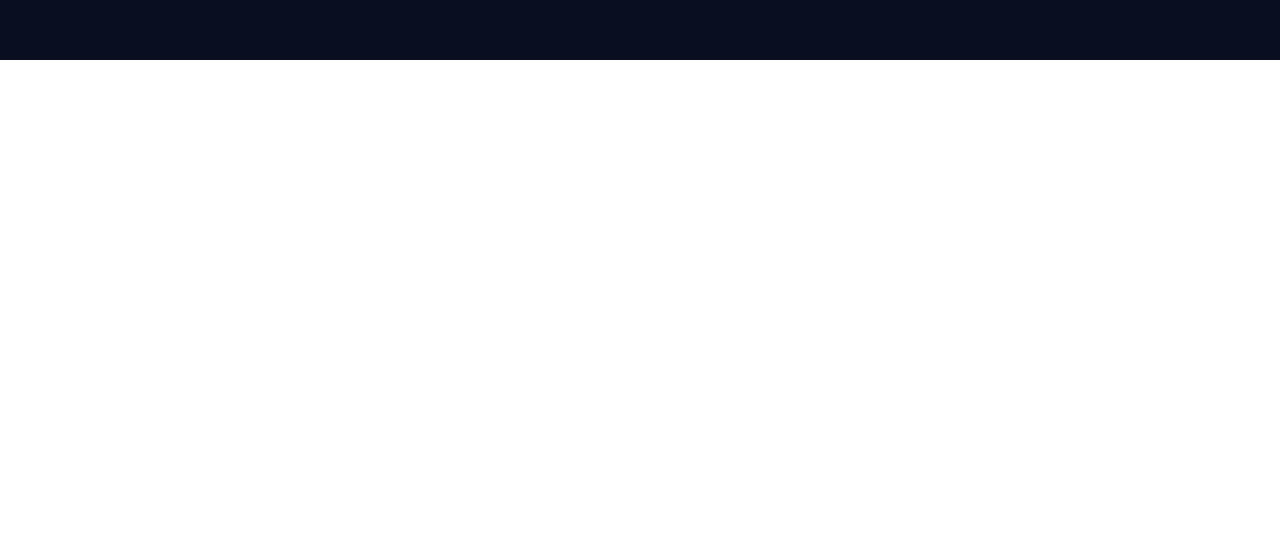
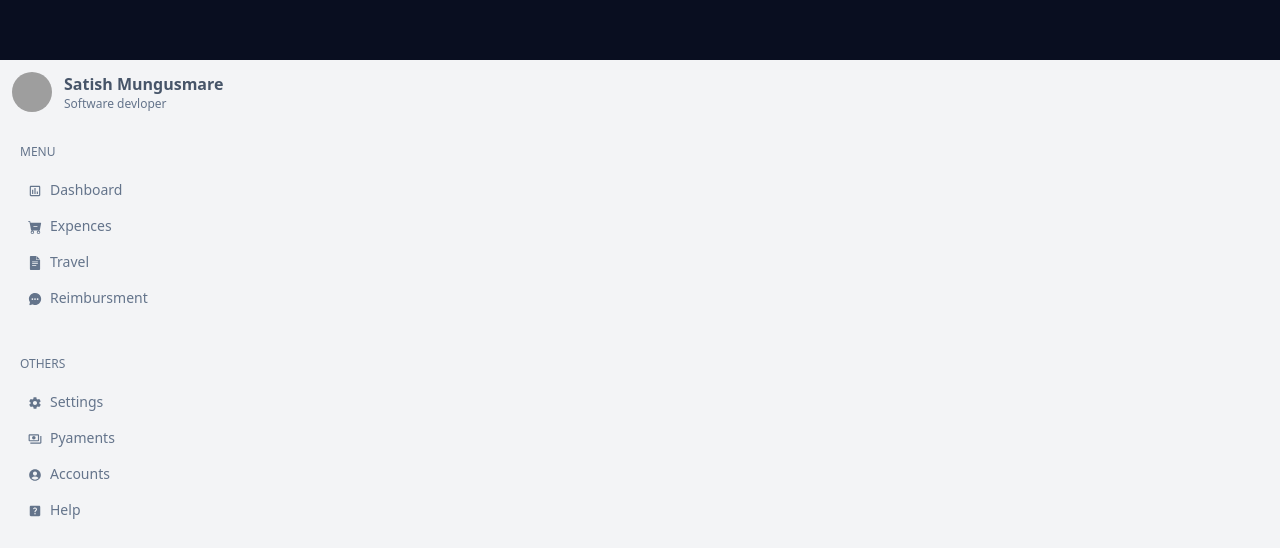
Before and after one commit to pratikdeshmukh2004/money, a Next.js app: page / in a window 1280 px wide. Shown: the part 765-1313 px from the top of the page. Before the commit the page ends 825 px from the top, so only its background shows below. Built offline with nearby package versions, Linux system fonts and the light colour scheme; grey boxes are pictures that could not be loaded.

Commit message:
added dashboard menu

```diff
--- /dev/null
+++ b/components/Dashboard.js
@@ -0,0 +1,80 @@
+import React from 'react'
+
+import { BsCartDashFill } from "react-icons/bs";
+import { SiGoogledocs } from "react-icons/si";
+import { IoChatbubbleEllipses } from "react-icons/io5";
+import { MdOutlineInsertChart } from "react-icons/md";
+import { IoMdSettings } from "react-icons/io";
+import { MdOutlinePayments } from "react-icons/md";
+import { MdAccountCircle } from "react-icons/md";
+import { MdHelpCenter } from "react-icons/md";
+
+const Dashboards = () => {
+  return (
+    <>
+      {/* Profile */}
+      <div className="p-3 font-normal bg-gray-100 flex">
+        <img
+          src="satish.mungusmare.jpeg"
+          alt=""
+          className=" h-10 w-10 rounded-full"
+        />
+        <div className="ms-3">
+          <p className="font-semibold text-slate-600">Satish Mungusmare</p>
+          <p className="text-xs text-slate-500">Software devloper</p>
+        </div>
+      </div>
+
+      {/* Menu */}
+      <div className="p-5 font-normal bg-gray-100 ">
+        <p className="pb-3 text-xs  text-slate-500">MENU</p>
+        <ul className="inline-flex flex-col">
+          <li className="p-2  pr-20 text-sm text-slate-500 truncate hover:rounded-3xl hover:bg-white inline-flex">
+            <MdOutlineInsertChart className="mt-1 me-2" />
+            Dashboard
+          </li>
+          <li className="p-2  pr-20 text-sm text-slate-500 truncate hover:rounded-3xl hover:bg-white inline-flex">
+            <BsCartDashFill className="mt-1 me-2" />
+            Expences
+          </li>
+          <li className="p-2  pr-20 text-sm text-slate-500 truncate hover:rounded-3xl hover:bg-white inline-flex">
+            <SiGoogledocs className="mt-1 me-2" />
+            Travel
+          </li>
+          <li className="p-2  pr-20 text-sm text-slate-500 truncate hover:rounded-3xl hover:bg-white inline-flex">
+            <IoChatbubbleEllipses className="mt-1 me-2" />
+            Reimbursment
+          </li>
+        </ul>
+      </div>
+
+      {/* Others */}
+
+      <div className="p-5 bg-gray-100">
+        <p className="pb-3 text-xs font-medium  text-slate-500">OTHERS</p>
+        <ul className="inline-flex flex-col">
+          <li className="p-2  pr-20 text-sm text-slate-500 truncate hover:rounded-3xl hover:bg-white inline-flex">
+            <IoMdSettings className="mt-1 me-2" />
+            Settings
+          </li>
+          <li className="p-2  pr-20 text-sm text-slate-500 truncate hover:rounded-3xl hover:bg-white inline-flex">
+            {" "}
+            <MdOutlinePayments className="mt-1 me-2" />
+            Pyaments
+          </li>
+          <li className="p-2  pr-20 text-sm text-slate-500 truncate hover:rounded-3xl hover:bg-white inline-flex">
+            {" "}
+            <MdAccountCircle className="mt-1 me-2" />
+            Accounts
+          </li>
+          <li className="p-2  pr-20 text-sm text-slate-500 truncate hover:rounded-3xl hover:bg-white inline-flex">
+            <MdHelpCenter className="mt-1 me-2" />
+            Help
+          </li>
+        </ul>
+      </div>
+    </>
+  );
+};
+
+export default Dashboards;
--- a/package.json
+++ b/package.json
@@ -17,7 +17,8 @@
     "@react-oauth/google": "^0.12.1",
     "next": "14.0.1",
     "react": "^18",
-    "react-dom": "^18"
+    "react-dom": "^18",
+    "react-icons": "^5.3.0"
   },
   "devDependencies": {
     "autoprefixer": "^10.0.1",
--- a/pages/_app.js
+++ b/pages/_app.js
@@ -3,16 +3,22 @@
 import "@fortawesome/fontawesome-svg-core/styles.css";
 import { config } from "@fortawesome/fontawesome-svg-core";
 import Head from "next/head";
+import Dashboard from "@/components/Dashboard";
 config.autoAddCss = false;
 export default function App({ Component, pageProps }) {
   return (
-    <div>
+
+    <>
       <Head>
         <meta property="og:title" content="Money" />
         <meta property="og:description" content="Sign up today to unlock powerful tools that help you plan your budget, track your expenses, and achieve your financial milestones." />
         <title>Money</title>
       </Head>
       <Component {...pageProps} />
-    </div>
+      <Dashboard/>
+
+
+
+    </>
   );
 }
```
Also changed, not shown: 1 other file (tests, documents, lock files or other folders).
